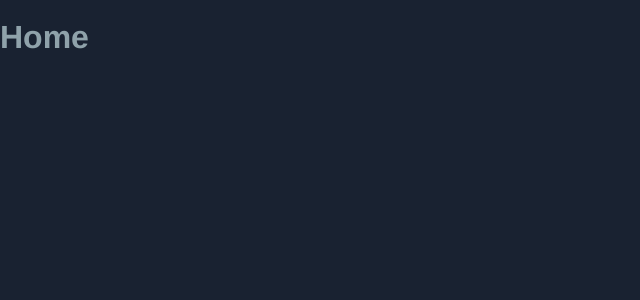
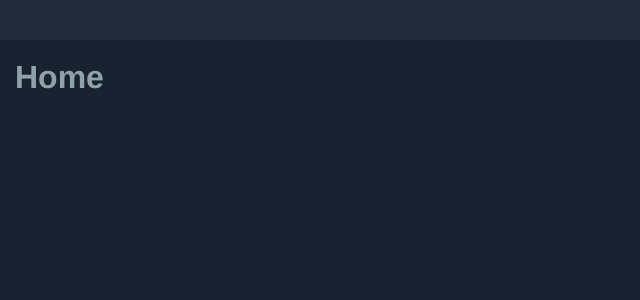
Before and after one commit to bluesalt-labs/pto-calc, a Vue app: page / in a window 1280 px wide. Shown: the top 300 px of the page, without its empty margins (0-640 px from the left). Built offline with nearby package versions, Linux system fonts and the light colour scheme.

Commit message:
fixes some styling issues. implements flexbox for base layout

```diff
--- /dev/null
+++ b/src/assets/scss/base.scss
@@ -0,0 +1,78 @@
+/* colors */
+$color-default: #8FA2AA;
+
+$color-stormy: #494E6B;
+$color-cloud: #98878F;
+$color-sunset: #985E6D;
+$color-evening: #192231;
+
+$color-navy: #14141E;
+$color-gunmetal: #232a3c;
+$color-rusty: #984B43;
+$color-warm: #EAC67A;
+
+$color-primary: $color-evening;
+$color-secondary: $color-stormy;
+$color-text: $color-default;
+$color-warning: $color-warm;
+$color-danger: $color-rusty;
+
+/* end colors */
+
+/* Resets */
+
+* { box-sizing: border-box; }
+body { line-height: 1; }
+
+html, body, #app {
+  background: transparent;
+  position: absolute;
+  width: 100vw;
+  top: 0; left: 0; right: 0; bottom: 0;
+  margin: 0; padding: 0; border: 0;
+}
+
+html, body, #app, .main-container {
+  font-family: "HelveticaNeue-Light", "Helvetica Neue Light", "Helvetica Neue", Helvetica, Arial, sans-serif;
+  -webkit-font-smoothing: antialiased;
+  -moz-osx-font-smoothing: grayscale;
+  font-size: 100%;
+
+  vertical-align: baseline;
+  color: $color-text;
+}
+/* end resets */
+
+#app {
+  background: $color-primary;
+}
+
+/* main layout */
+.main-container {
+  display: flex;
+  min-height: 100vh;
+  flex-direction: column;
+}
+
+#header {
+  height: 40px;
+}
+
+#content {
+  flex: 1;
+}
+
+#footer {
+  min-height: 40px;
+}
+
+.main-container {
+
+}
+/* end main layout */
+
+
+/* components */
+.container {
+  padding: 0 15px;
+}
--- a/src/components/Routes/Home.vue
+++ b/src/components/Routes/Home.vue
@@ -1,5 +1,5 @@
 <template>
-  <div class="hello">
+  <div class="container">
     <h1>{{ msg }}</h1>
   </div>
 </template>
--- a/src/layouts/Base.vue
+++ b/src/layouts/Base.vue
@@ -1,70 +1,28 @@
 <template>
   <div class="main-container">
-    <slot />
+    <Header id="header" />
+    <div id="content">
+      <slot />
+    </div>
+    <Footer id="footer" />
   </div>
 </template>
 
 <script>
+  import Header from "./Header.vue"
+  import Footer from "./Footer.vue"
+
   export default {
+    components: {
+      Header,
+      Footer
+    },
     name: 'Base'
   }
 </script>
 
 <style lang="scss">
-  /* colors */
-  $color-default: #8FA2AA;
+  @import "./src/assets/scss/base.scss";
 
-  $color-stormy: #494E6B;
-  $color-cloud: #98878F;
-  $color-sunset: #985E6D;
-  $color-evening: #192231;
 
-  $color-navy: #14141E;
-  $color-gunmetal: #233237;
-  $color-rusty: #984B43;
-  $color-warm: #EAC67A;
-
-  $color-primary: $color-evening;
-  $color-secondary: $color-stormy;
-  $color-text: $color-default;
-  $color-warning: $color-warm;
-  $color-danger: $color-rusty;
-
-  /* end colors */
-
-  /* Resets */
-  html, body, #app {
-    background: transparent;
-    position: absolute;
-    height: 100vh;
-    width: 100vw;
-  }
-
-  body {
-    line-height: 1;
-  }
-
-  html, body, #app, .main-container {
-    font-family: 'Avenir', Helvetica, Arial, sans-serif;
-    -webkit-font-smoothing: antialiased;
-    -moz-osx-font-smoothing: grayscale;
-    margin: 0;
-    padding: 0;
-    border: 0;
-    top: 0;
-    left: 0;
-    font-size: 100%;
-    box-sizing: border-box;
-    vertical-align: baseline;
-    color: $color-text;
-  }
-  /* end resets */
-
-  #app {
-    background: $color-primary
-  }
-
-  .main-container {
-
-  }
 </style>
--- /dev/null
+++ b/src/layouts/Footer.vue
@@ -0,0 +1,22 @@
+<template>
+  <div>
+    <div class="container">
+
+    </div>
+  </div>
+</template>
+
+<script>
+  export default {
+    name: 'Footer'
+  }
+</script>
+
+<style lang="scss">
+  @import "./src/assets/scss/base.scss";
+
+  #footer {
+    background: $color-gunmetal;
+    min-height: 40px;
+  }
+</style>
--- /dev/null
+++ b/src/layouts/Header.vue
@@ -0,0 +1,21 @@
+<template>
+  <div>
+    <div class="container">
+
+    </div>
+  </div>
+</template>
+
+<script>
+  export default {
+    name: 'Header'
+  }
+</script>
+
+<style lang="scss">
+  @import "./src/assets/scss/base.scss";
+
+  #header {
+    background: $color-gunmetal;
+  }
+</style>
```
